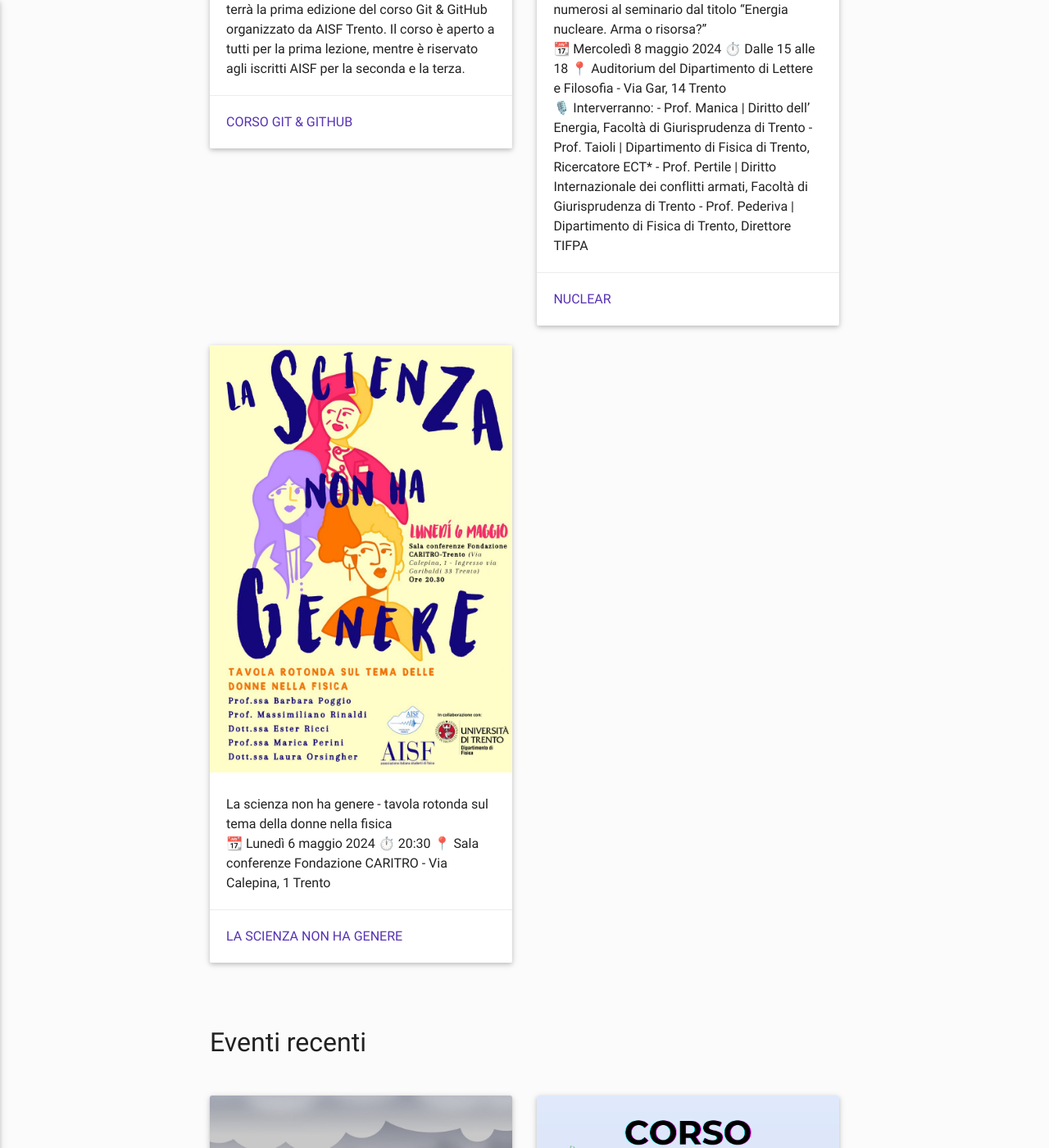
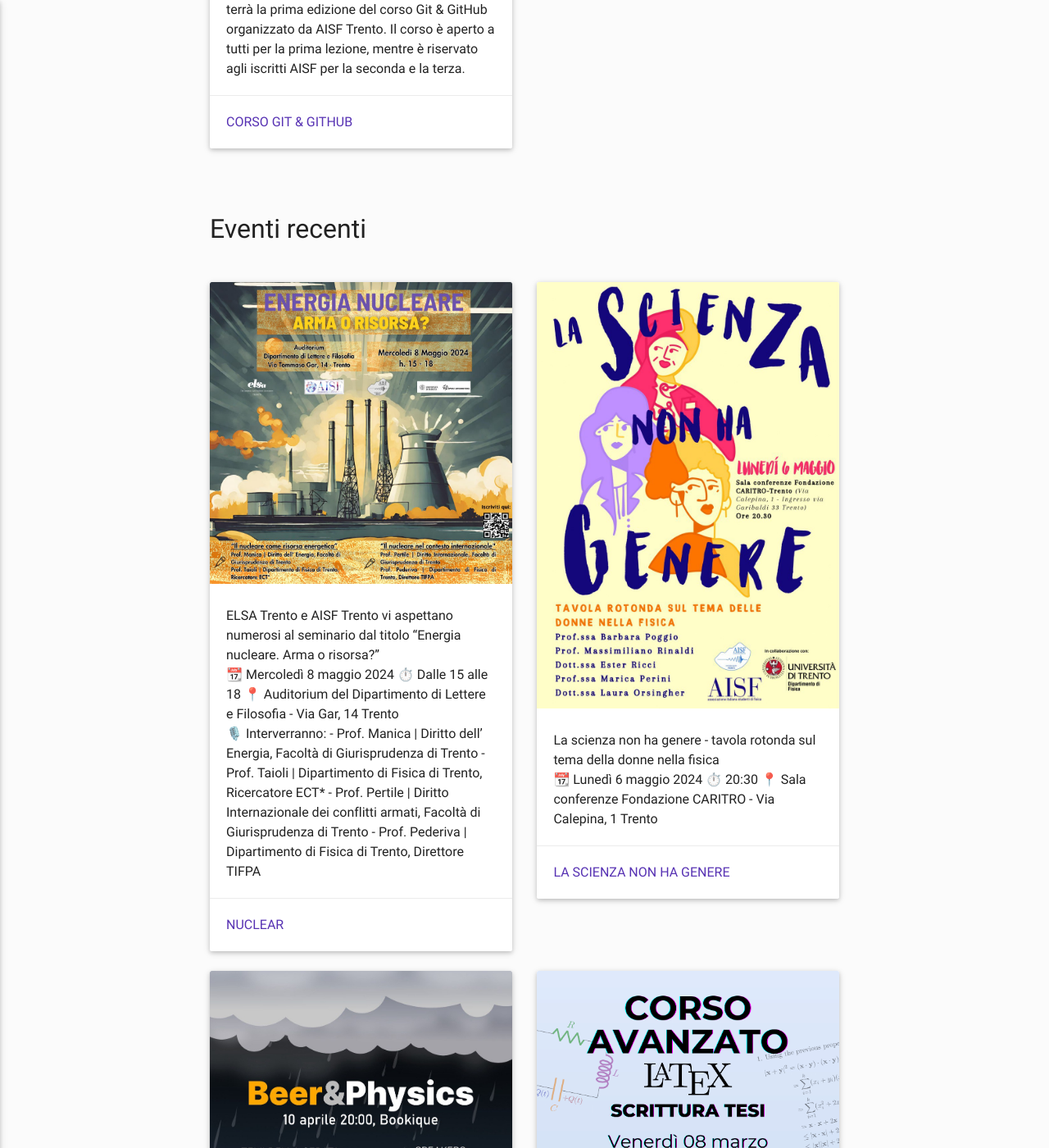
Before and after one commit to ai-sf/trento, a Jekyll site: the page built from eventi.html, in a window 1280 px wide and 1400 px high, scrolled down 671 px. Shown: the whole window at 82% size. Built offline with Jekyll 4.4.1, drawn with Linux system fonts in a browser that asks for light colours; nearby versions of some CDN libraries.

```diff
--- a/_data/eventi.yml
+++ b/_data/eventi.yml
@@ -21,7 +21,7 @@ sections:
 
             - Prof. Pertile | Diritto Internazionale dei conflitti armati, Facoltà di Giurisprudenza di Trento
             - Prof. Pederiva | Dipartimento di Fisica di Trento, Direttore TIFPA"
-      todo: "y"
+      todo: "n"
       linktxt: Nuclear
     - image: donne.jpg
       title:
@@ -29,7 +29,7 @@ sections:
             📆 Lunedì 6 maggio 2024
             ⏱️ 20:30
             📍 Sala conferenze Fondazione CARITRO - Via Calepina, 1 Trento "
-      todo: "y"
+      todo: "n"
       linktxt: La scienza non ha genere
     - image: bp-guella.jpg
       title:
```
